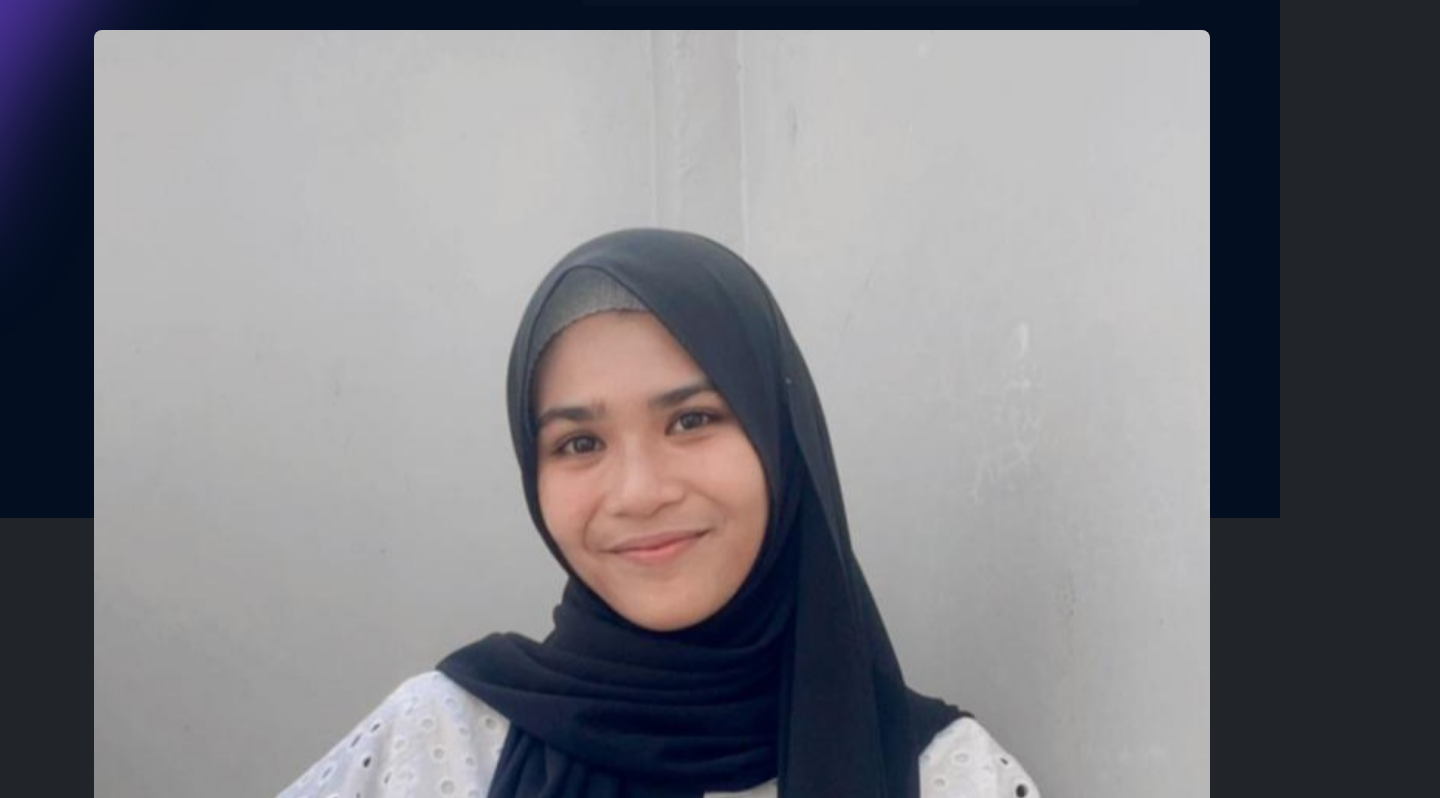
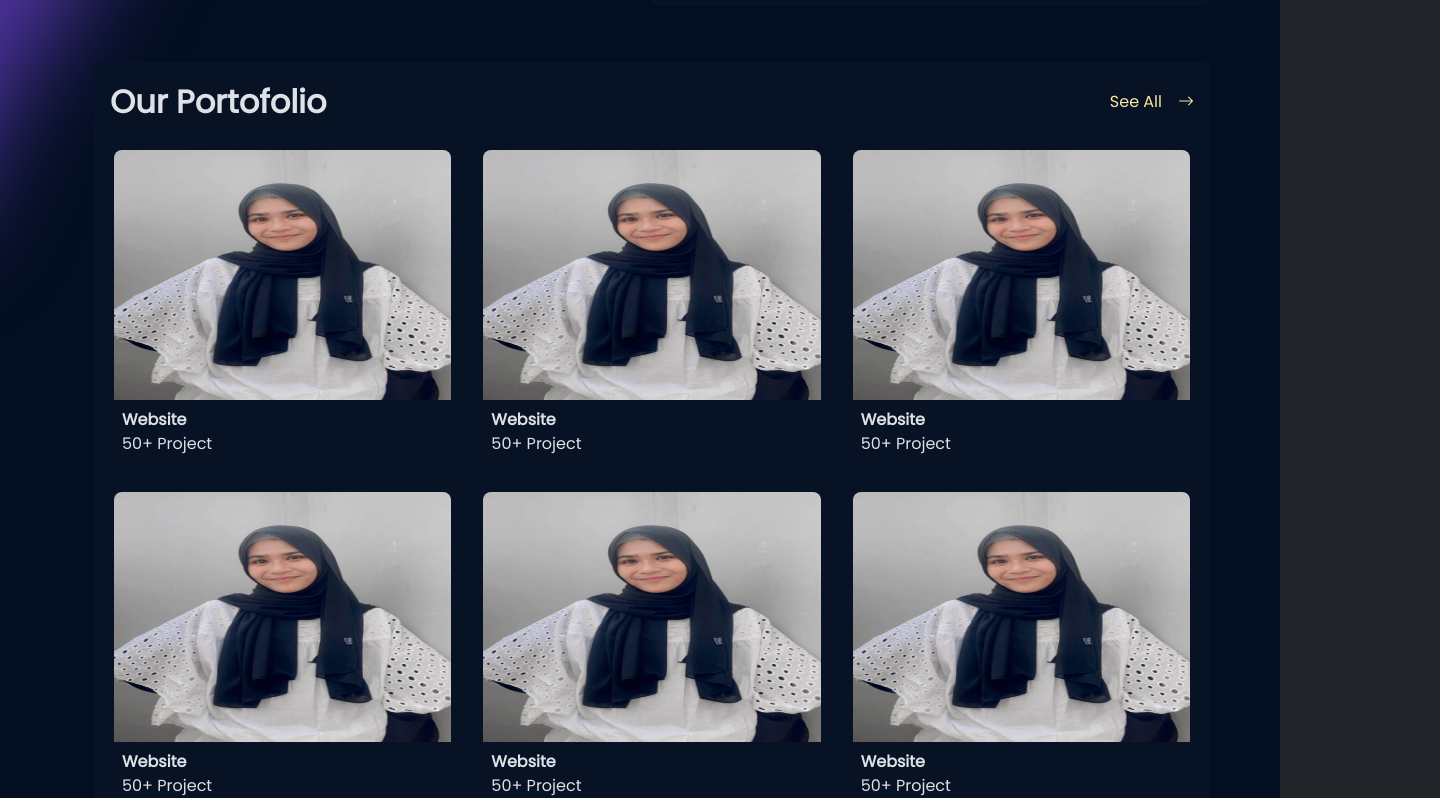
Before and after one commit to riskaamelia-wd/RiskaAmelia, a React (Vite) app: page / in a window 1280 px wide. Shown: the part 922-1720 px from the top of the page, 1440 px wide, since content can reach past the window. Built offline with nearby package versions, Linux system fonts and the light colour scheme.

Commit message:
add : portfolio section

```diff
--- a/src/App.css
+++ b/src/App.css
@@ -13,7 +13,14 @@ body, * {
   border-radius: 6px;
   border: 1px rgba(255, 255, 255, 0.12);
   backdrop-filter: blur(9px);
+}
 
+
+.transparan-white{
+  background-color: rgba(102, 95, 95, 0.2);
+  border-radius: 6px;
+  border: 1px rgba(255, 255, 255, 0.12);
+  backdrop-filter: blur(9px);
 }
 
 /* .logo {
--- a/src/components/Jumbotron.jsx
+++ b/src/components/Jumbotron.jsx
@@ -14,7 +14,7 @@ const Jumbotorn = () => {
   const getfontSizeDesc = fontSizeDesc()
 
     return(
-        <div className=" mt-md-5  mb-md-5 d-flex flex-row flex-fill justify-content-around">
+        <div className=" mt-md-5 mt-3  mb-md-5 d-flex flex-row flex-fill justify-content-between">
             <div className="col-6 col-md-3 col-lg-2 d-flex flex-column justify-content-center position-relative">
                 <h1 className=" fw-semibold text-nowrap mt-2 mt-md-0" style={{fontSize:getfontSizeName }}>Riska Amelia</h1>
                 <hr style={{ borderColor: 'var(--warning)', borderWidth: '4px', opacity: '0.75' }} className="col-7"/>
--- /dev/null
+++ b/src/components/Portfolio.jsx
@@ -0,0 +1,61 @@
+import CardPortofolio from "../elements/CardPortofolio"
+import test from '../assets/lia.jpeg'
+
+const Portfolio = () => {
+    return(
+        <div className="p-3 mb-3 mt-5  transparan">
+            <div className="d-flex justify-content-between">
+                <p className="fw-semibold fs-2 fs-md-1 m-0">Our Portofolio</p>
+                <div className="d-flex align-items-center" style={{color:'var(--warning)'}}>
+                    <p className="m-0">See All</p>
+                <i  className="bi bi-arrow-right ms-3"></i>
+                </div>
+            </div>
+            <div className="d-flex row">
+                <div className="col-md-4 col-6">
+                    <CardPortofolio
+                    img={test}
+                    title={'Website'}
+                    text={'50+ Project'}
+                    />
+                </div>
+                <div className="col-md-4 col-6">
+                    <CardPortofolio
+                    img={test}
+                    title={'Website'}
+                    text={'50+ Project'}
+                    />
+                </div>
+                <div className="col-md-4 col-6">
+                    <CardPortofolio
+                    img={test}
+                    title={'Website'}
+                    text={'50+ Project'}
+                    />
+                </div>
+                <div className="col-md-4 col-6">
+                    <CardPortofolio
+                    img={test}
+                    title={'Website'}
+                    text={'50+ Project'}
+                    />
+                </div>
+                <div className="col-md-4 col-6">
+                    <CardPortofolio
+                    img={test}
+                    title={'Website'}
+                    text={'50+ Project'}
+                    />
+                </div>
+                <div className="col-md-4 col-6">
+                    <CardPortofolio
+                    img={test}
+                    title={'Website'}
+                    text={'50+ Project'}
+                    />
+                </div>
+            </div>
+        </div>
+    )
+}
+export default Portfolio
--- a/src/components/Service.jsx
+++ b/src/components/Service.jsx
@@ -6,7 +6,7 @@ const Service = () => {
     const { fontSizeDesc } = useMediaQuery();
     const fontSize = fontSizeDesc()
     return(
-        <div  className="d-flex flex-fill justify-content-around mt-5">
+        <div  className="d-flex flex-fill justify-content-between mt-5">
             <div className="col-lg-3 col-md-4 col-5">
                 <p className="fw-semibold fs-2 fs-md-1">My Awesome Service</p>
                 <p className="fw-light" style={{color:'var(--secondary)', fontSize: fontSize}}>Eget malesuada tortor ut sed. Tincidunt viverra malesuada nisl vehicula vestibulum. Ut blandit fermentum, cursus nulla. Imperdiet neque mi convallis quis interdum sagittis.</p>
--- a/src/elements/CardPortofolio.jsx
+++ b/src/elements/CardPortofolio.jsx
@@ -1,7 +1,14 @@
+import { useMediaQuery } from "../utils/MediaQueryHook";
+
 const CardPortofolio = ({ img, title, text }) => {
+
+    const { heightImgPortfolio } = useMediaQuery();
+    const height = heightImgPortfolio()
   return (
-    <div className="transparan rounded-3 mb-3 mt-3" >
-      <div className="col-12 rounded-3"
+    <div className="rounded-3 m-1 mt-4" >
+      <div
+        className="col-12  rounded-top-3 transparan-white"
+        style={{width:'100%', height:height}}
     //   style={{height:'10em', aspectRatio: '1 / 1' }}
       >
         <img style={{ width: '100%', height:'100%'}} className="card-img-top rounded-top-3" src={img} alt="" />
--- a/src/elements/CardService.jsx
+++ b/src/elements/CardService.jsx
@@ -10,7 +10,7 @@ const CardService = ({img, title, text}) => {
             <div className="d-flex">
                 <div className="col-2" style={{width:'4em', height:'4em'}}>
                     <img style={{width:'100%',height:'100%'}}
-                    className="rounded-3" src={img} alt={title} />
+                    className="" src={img} alt={title} />
                 </div>
                 <div className="ms-3 col- 9 d-flex justify-content-center flex-column ms-2 me-2">
                     <p className="m-0 fw-semibold">{title}</p>
--- a/src/pages/Home.jsx
+++ b/src/pages/Home.jsx
@@ -3,16 +3,16 @@ import Jumbotorn from '../components/Jumbotron'
 import vektor1 from '../assets/Vector 1.svg'
 import vektor2 from '../assets/Vector 2.svg'
 import CardService from '../elements/CardService'
-import test from '../assets/lia.jpeg'
 import CardPortofolio from '../elements/CardPortofolio'
 import Service from '../components/Service'
+import Portfolio from '../components/Portfolio'
 
 const Home = () => {
 
     return(
         <div className=' position-relative' style={{backgroundColor:'#030E21'}}>
-        <div className='container' style={{ minHeight: '90rem' }}>
-          <div className='position-absolute' style={{top:0, right:'-10em'}}>
+        <div className='container' style={{ minHeight: '150rem' }}>
+          <div className='position-absolute' style={{top:0, right:'0 '}}>
             <img src={vektor1} alt="" />
           </div>
           <div className='position-absolute' style={{top:'25vh', left:'-80px'}}>
@@ -22,11 +22,7 @@ const Home = () => {
             <Navbar/>
             <Jumbotorn/>
             <Service/>
-            <CardPortofolio
-              img={test}
-              title={'Website'}
-              text={'50+ Project'}
-            />
+            <Portfolio/>
           </div>
         </div>
       </div>
--- a/src/utils/MediaQueryHook.jsx
+++ b/src/utils/MediaQueryHook.jsx
@@ -14,5 +14,11 @@ export const useMediaQuery = () => {
     return isMobile ? '0.9em' : (isTablet ? '0.8em' : '1em');
   }
 
-  return { isMobile, isTablet, fontSizeName,  fontSizeDesc};
+
+  const heightImgPortfolio = () =>{
+    return isMobile ? '150px' : (isTablet ? '180px' : '250px');
+  }
+
+
+  return { isMobile, isTablet, fontSizeName,  fontSizeDesc, heightImgPortfolio};
 };
```
